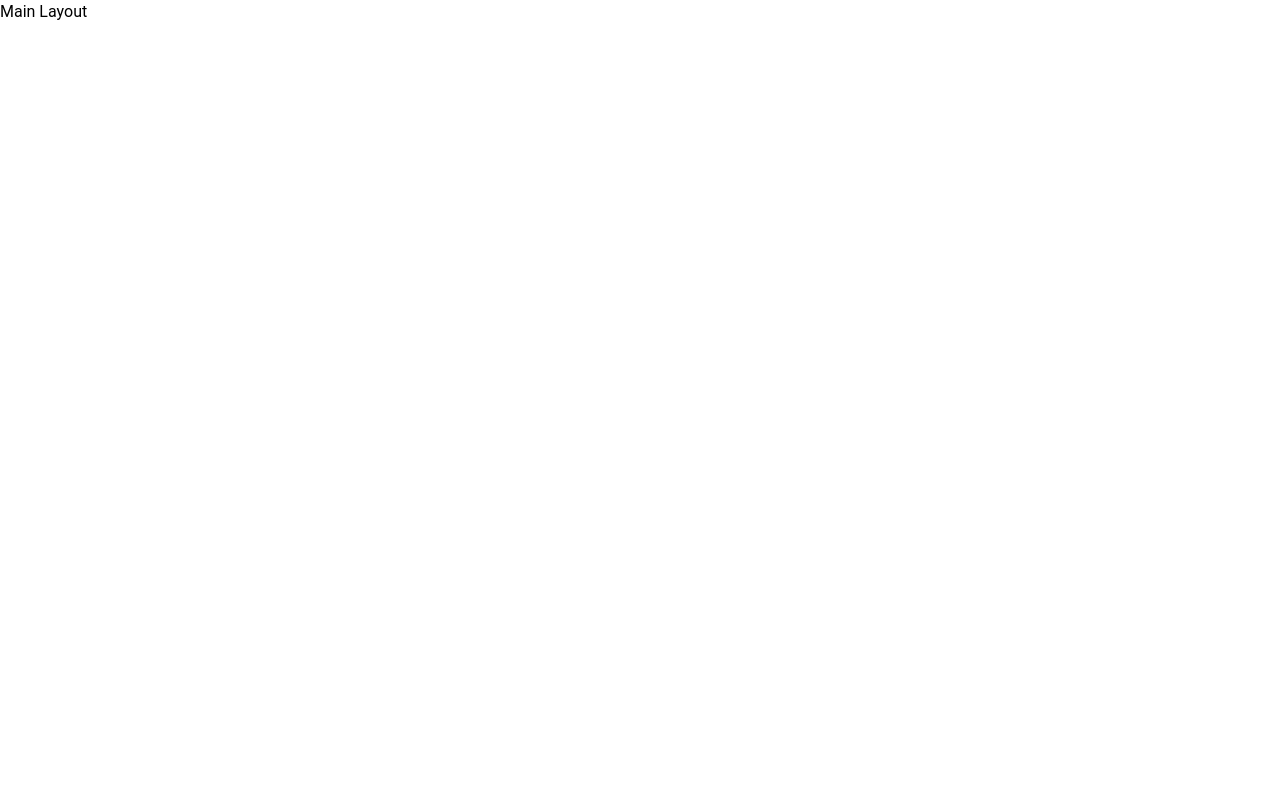
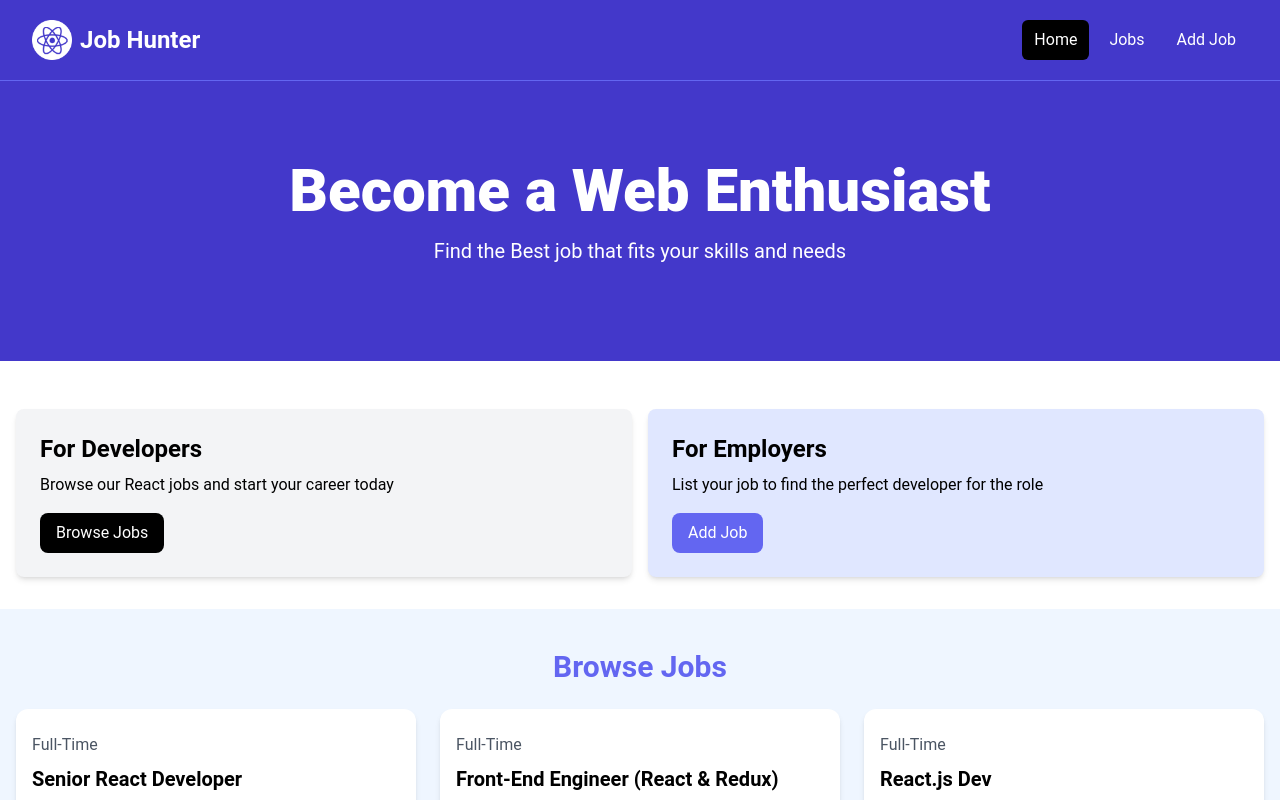
Before and after one commit to saied83/find-your-dream-job, a React (Vite) app: page / in a window 1280 px wide. Shown: the top 800 px of the page. Built offline with nearby package versions, Linux system fonts and the light colour scheme.

Commit message:
finish home page layout

```diff
--- a/src/App.jsx
+++ b/src/App.jsx
@@ -5,11 +5,12 @@
   RouterProvider,
 } from "react-router-dom";
 import MainLayout from "./layouts/MainLayout";
+import HomePage from "./pages/HomePage";
 
 const router = createBrowserRouter(
   createRoutesFromElements(
     <Route path="/" element={<MainLayout />}>
-      <Route index element={<h1>This is main Browser Router </h1>} />
+      <Route index element={<HomePage />} />
     </Route>
   )
 );
--- a/src/layouts/MainLayout.jsx
+++ b/src/layouts/MainLayout.jsx
@@ -1,5 +1,13 @@
+import { Outlet } from "react-router-dom";
+import Navbar from "../components/Navbar";
+
 const MainLayout = () => {
-  return <div>Main Layout</div>;
+  return (
+    <>
+      <Navbar />
+      <Outlet />
+    </>
+  );
 };
 
 export default MainLayout;
--- a/src/pages/HomePage.jsx
+++ b/src/pages/HomePage.jsx
@@ -0,0 +1,16 @@
+import Hero from "../components/Hero";
+import HomeCard from "../components/HomeCard";
+import JobListing from "../components/JobListing";
+import ViewAllJobs from "../components/ViewAllJobs";
+const HomePage = () => {
+  return (
+    <>
+      <Hero />
+      <HomeCard />
+      <JobListing />
+      <ViewAllJobs />
+    </>
+  );
+};
+
+export default HomePage;
```
